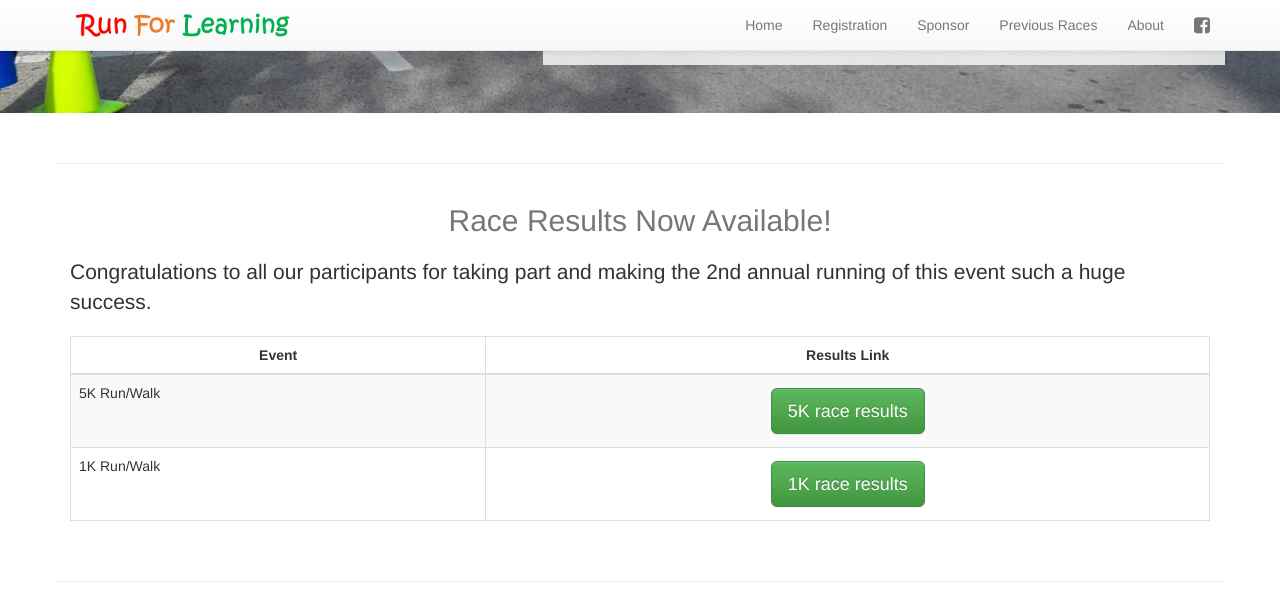
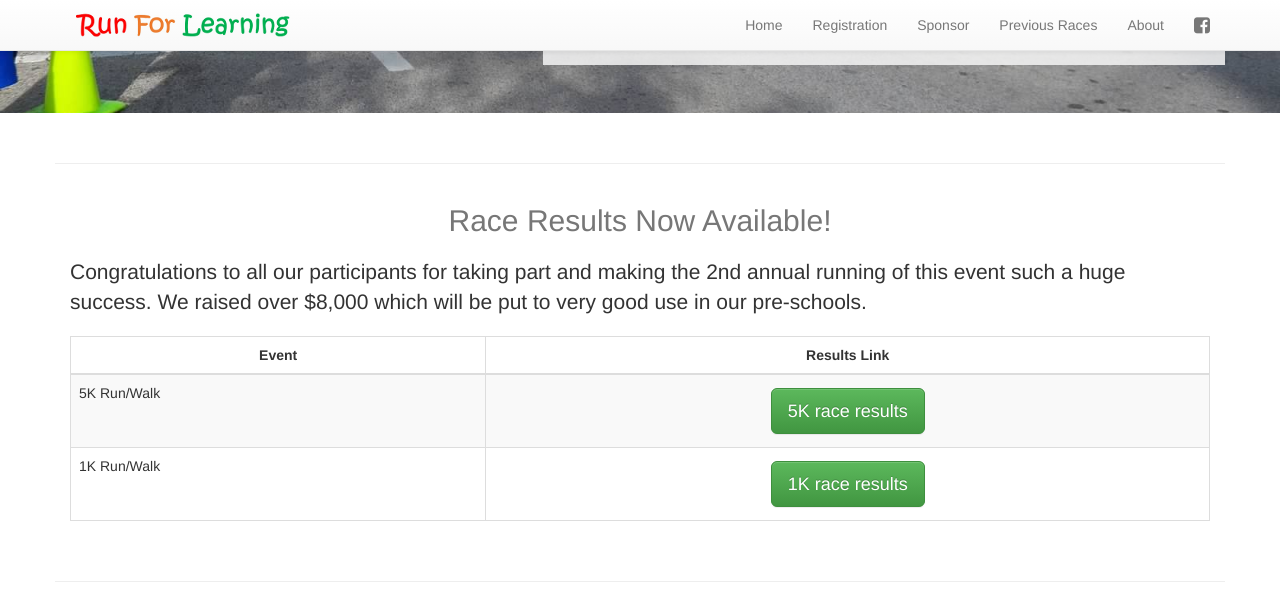
Before and after one commit to runforlearning/runforlearning.github.io, a Jekyll site: the page built from index.html, in a window 1280 px wide and 900 px high, scrolled down 377 px, cut to the strip 0-598 px from the top of the window. Built offline with Jekyll 4.4.1, drawn with Linux system fonts in a browser that asks for light colours; nearby versions of some CDN libraries.

Commit message:
Adds amount of funds raised

```diff
--- a/_includes/congratulations.html
+++ b/_includes/congratulations.html
@@ -4,7 +4,7 @@
       <hr/>
       <div class="col-md-12">
         <h2 class="text-muted text-center">Race Results Now Available!</h2>
-        <p class="lead">Congratulations to all our participants for taking part and making the 2nd annual running of this event such a huge success.</p>
+        <p class="lead">Congratulations to all our participants for taking part and making the 2nd annual running of this event such a huge success. We raised over $8,000 which will be put to very good use in our pre-schools.</p>
         <table class="table table-striped table-bordered">
           <thead>
             <tr>
```
